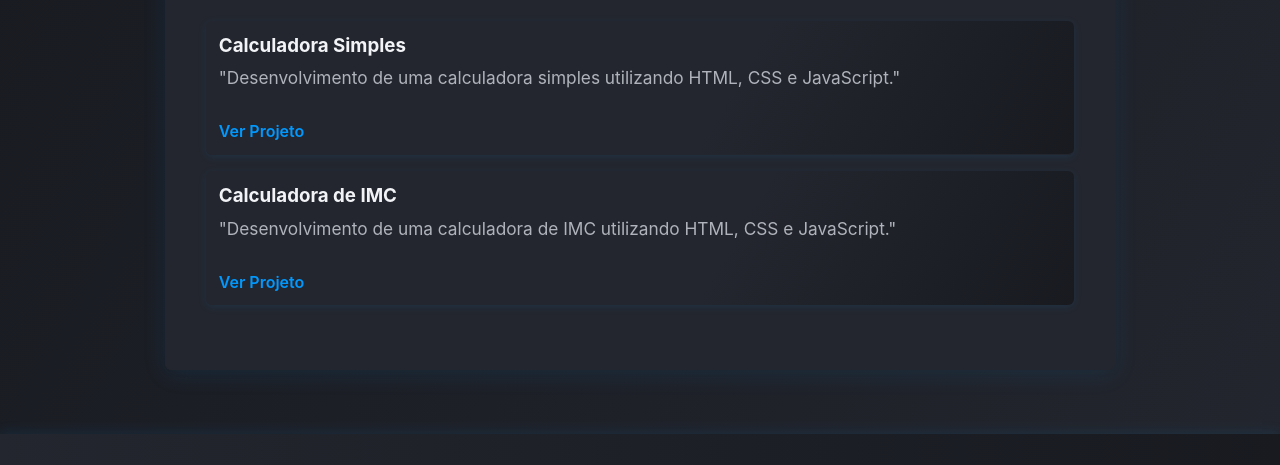
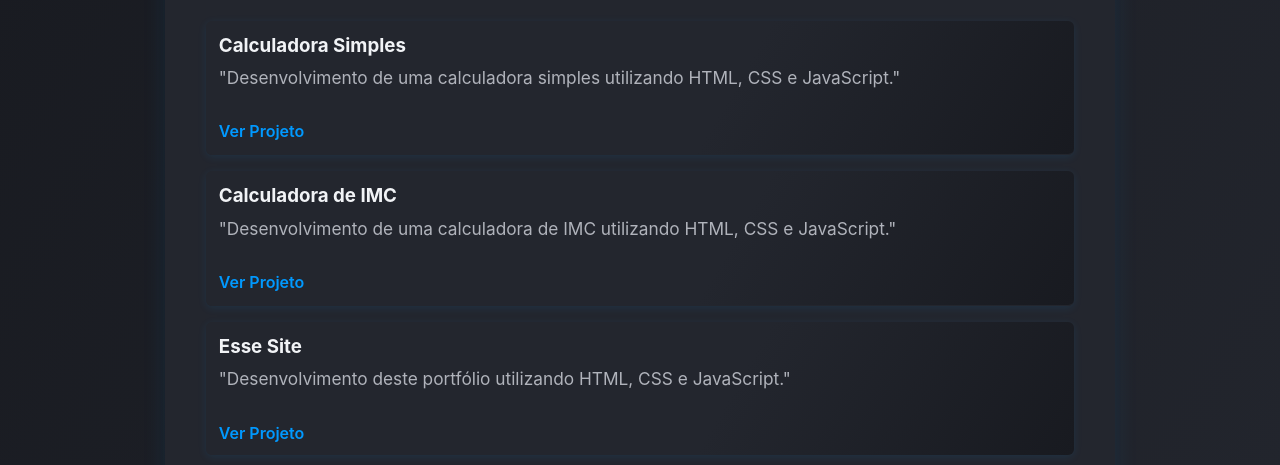
Before and after one commit to AndersonTavares0/Anderson-Tavares---Portfolio, a plain HTML site: page portfolio.html in a window 1280 px wide. Shown: the part 335-800 px from the top of the page. Drawn offline with Linux system fonts and the light colour scheme.

Commit message:
Update portfolio.html

```diff
--- a/portfolio.html
+++ b/portfolio.html
@@ -47,6 +47,11 @@
           <p>"Desenvolvimento de uma calculadora de IMC utilizando HTML, CSS e JavaScript."</p>
           <a href="https://andersontavares0.github.io/Calculadora-IMC/" target="_blank">Ver Projeto</a>
         </div>
+        <div class="card portfolio-item">
+          <h3>Esse Site</h3>
+          <p>"Desenvolvimento deste portfólio utilizando HTML, CSS e JavaScript."</p>
+          <a href="https://github.com/AndersonTavares0/Anderson-Tavares---Portfolio" target="_blank">Ver Projeto</a>
+        </div>
       </div>
     </section>
   </main>
```
